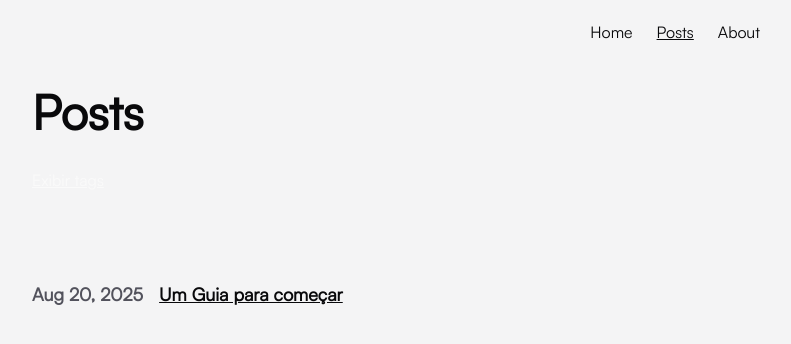
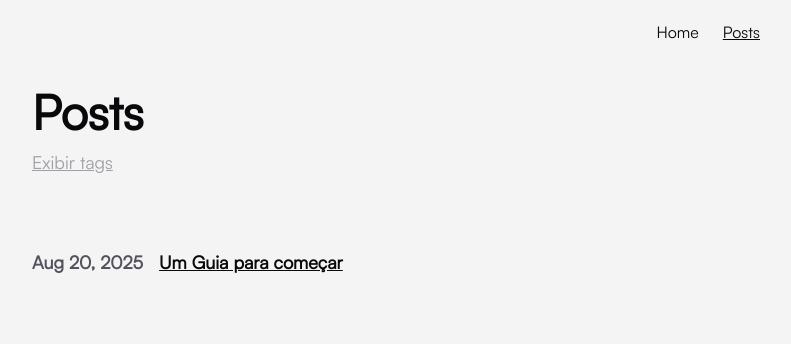
Before and after one commit to Onlyatsug/Personal-Blog, a React (Vite) app: page /posts in a window 1280 px wide. Shown: the top 344 px of the page, without its empty margins (248-1039 px from the left). Built offline with nearby package versions, Linux system fonts and the light colour scheme.

Commit message:
update: posts style

```diff
--- a/src/components/Header.jsx
+++ b/src/components/Header.jsx
@@ -11,7 +11,8 @@ function Header({local}) {
         <nav className='flex text-base gap-6 font-medium'>
           <Link to={"/"} className={`${local === "home" ? "underline" : ""} `}>Home</Link>
           <Link to={"/posts"} className={`${local === "posts" ? "underline" : ""} `}>Posts</Link>
-          <Link to={"/about"} className={`${local === "about" ? "underline" : ""} `}>About</Link>
+          {//<Link to={"/about"} className={`${local === "about" ? "underline" : ""} `}>About</Link>
+          }
         </nav>
       </header>
     </>
--- a/src/pages/Home.jsx
+++ b/src/pages/Home.jsx
@@ -12,9 +12,9 @@ function Home() {
       <Header local={"home"} />
 
       <main className='flex flex-col flex-grow py-6'>
-        <div className='flex items-start  justify-between gap-4'>
-          <h1 className='text-5xl font-black'>Gustavo <br /> Santana</h1>
-          <img src={PsxImg} alt="colorful polygon" className='w-24' />
+        <div className='flex items-start justify-between gap-4'>
+          <h1 className='text-5xl font-black'>Gustavo Santana</h1>
+          <img src={PsxImg} alt="colorful polygon" className='w-24 sm:w-12' />
         </div>
 
         <p className='text-zinc-600 dark:text-zinc-400 mt-3 mb-4 text-lg'>
--- a/src/pages/Posts.jsx
+++ b/src/pages/Posts.jsx
@@ -29,11 +29,11 @@ function Posts() {
           <Header local="posts" />
         </div>
         <div className="max-w-3xl flex-grow flex-col m-auto w-full px-6 mt-16">
-          <main className="mb-12 py-6 flex flex-col">
+          <main className="mb-8 py-6 flex flex-col">
             <div className="flex items-center justify-between">
               <h1 className="text-5xl font-black text-zinc-950 dark:text-zinc-50">Posts</h1>
             </div>
-            <a href="#" onClick={(e) => {e.preventDefault(); setShowTags(!showTags);}} className="underline mb-4 mt-8">
+            <a href="#" onClick={(e) => {e.preventDefault(); setShowTags(!showTags);}} className="text-lg text-zinc-400 underline mb-4 mt-3">
               {showTags ? "Ocultar tags" : "Exibir tags"}
             </a>
 
@@ -56,7 +56,7 @@ function Posts() {
                 {currentTag && (
                   <button
                     onClick={() => setSearchParams({})}
-                    className="text-sm text-center underline text-zinc-950 dark:text-zinc-50"
+                    className="text-lg text-center underline dark:text-zinc-400"
                   >
                     Exibir todas
                   </button>
```
